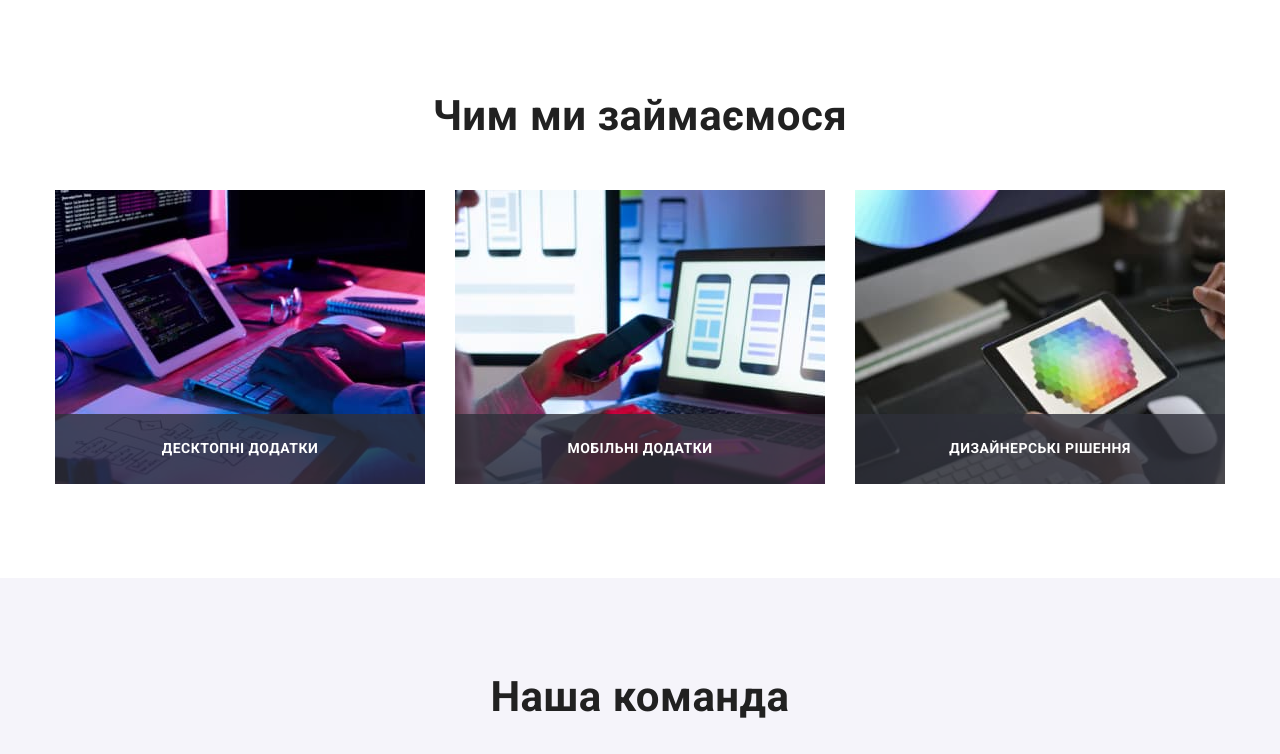
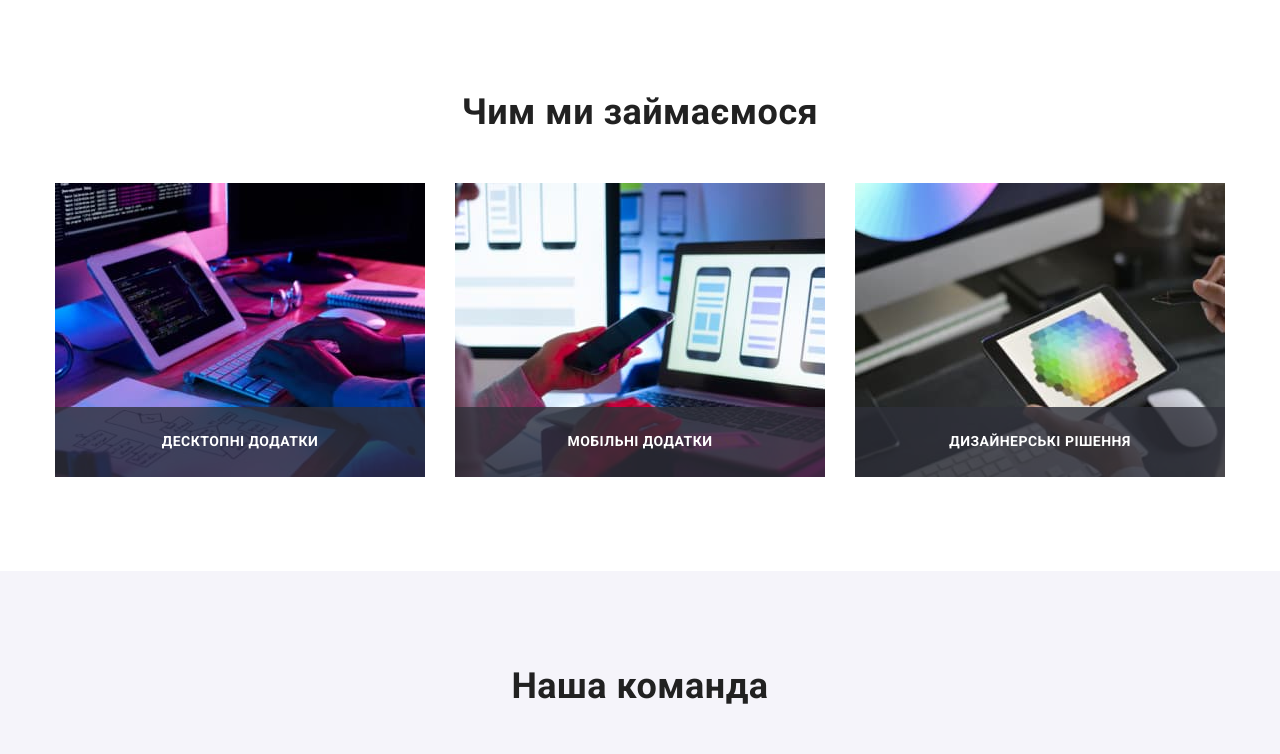
Before and after one commit to elenasoshyna/goit-markup-hw-05, a plain HTML site: page index.html in a window 1280 px wide. Shown: the part 1026-1780 px from the top of the page. Drawn offline with nearby package versions, Linux system fonts and the light colour scheme.

Commit message:
changes h2 size

```diff
--- a/css/styles.css
+++ b/css/styles.css
@@ -217,7 +217,7 @@ body {
   color: var(--title-text-color);
   text-align: center;
   font-weight: 700;
-  font-size: 42px;
+  font-size: 36px;
   line-height: 1.17;
   margin-top: 0px;
   margin-bottom: 50px;
```
